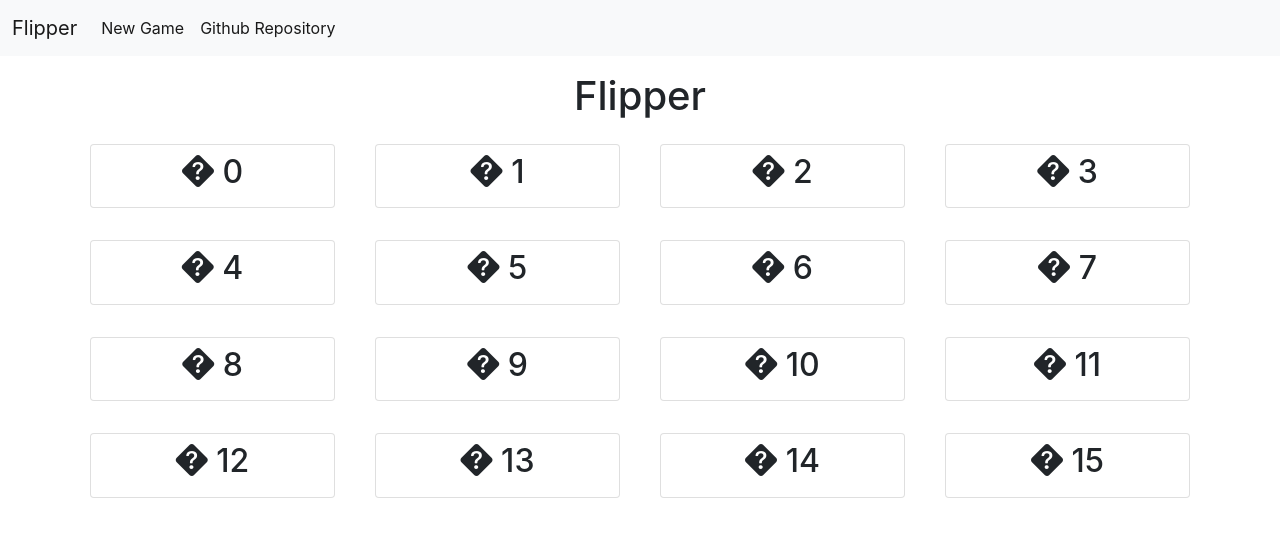
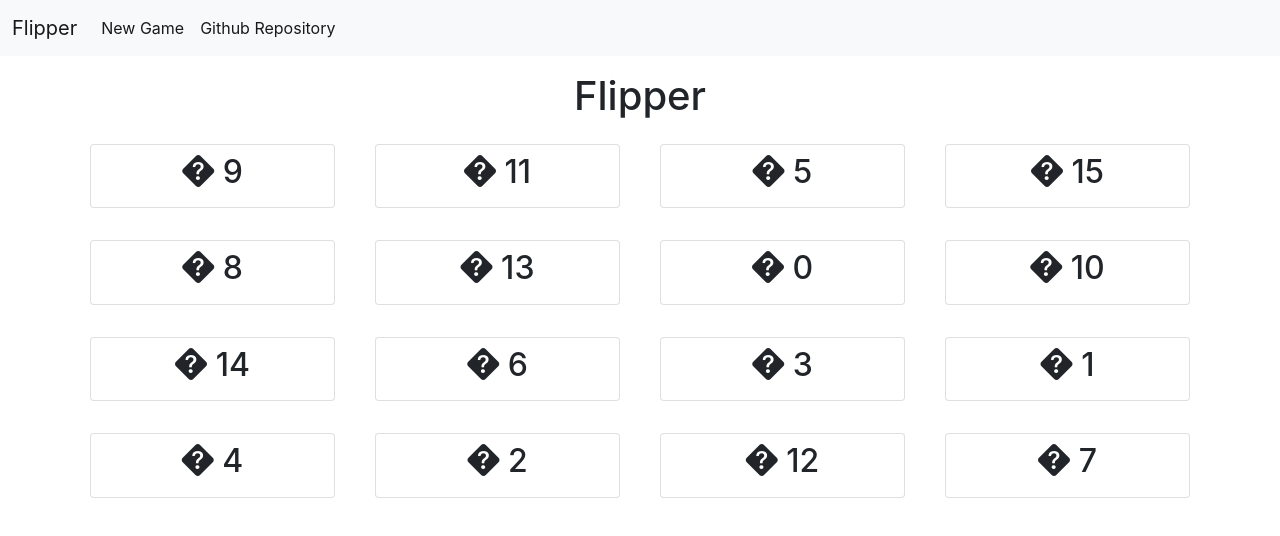
Before and after one commit to adarshpand3y/flipper, a React (Create React App) app: page / in a window 1280 px wide. Shown: the top 536 px of the page. Built offline with nearby package versions, Linux system fonts and the light colour scheme.

Commit message:
Video 4 shuffling cards and adding icons in cards

```diff
--- a/src/Components/Card.js
+++ b/src/Components/Card.js
@@ -1,11 +1,22 @@
 import React from 'react'
+
+const questionmarkClass = "bi bi-question-diamond-fill";
+const iconClass = ["bi bi-alarm-fill",
+    "bi bi-bell-fill",
+    "bi bi-bug-fill",
+    "bi bi-chat-left-text-fill",
+    "bi bi-controller",
+    "bi bi-git",
+    "bi bi-code-slash",
+    "bi bi-camera-reels-fill"
+];
 
 export default function Card(props) {
     return (
         <div className='col-3'>
             <center>
                 <div className="card mx-2 my-3 py-2">
-                    <h2><i className="bi bi-question-diamond-fill"></i> {props.value}</h2>
+                    <h2><i className={`${props.visible?iconClass[props.value%8]:questionmarkClass}`}></i> {props.value}</h2>
                 </div>
             </center>
         </div>
--- a/src/Components/Mainarea.js
+++ b/src/Components/Mainarea.js
@@ -13,7 +13,14 @@ export default function Mainarea(props) {
             tempCardArray.push(i);
         }
         console.log(tempCardArray);
-        setCardArray(tempCardArray);
+        let shuffledArray = [];
+        for (let i = 0; i < difficulty*difficulty; i++) {
+            const randomIndex = Math.floor(Math.random()*tempCardArray.length);
+            shuffledArray.push(tempCardArray[randomIndex]);
+            tempCardArray.splice(randomIndex, 1);
+        }
+        console.log(shuffledArray);
+        setCardArray(shuffledArray);
         // eslint-disable-next-line react-hooks/exhaustive-deps
     }, [])
 
@@ -22,7 +29,7 @@ export default function Mainarea(props) {
             <h1 className="text-center">Flipper</h1>
             <div className="row">
                 {cardArray.map((element)=>{
-                    return <Card key={element} value={element} />
+                    return <Card key={element} visible={false} value={element} />
                 })}
             </div>
         </div>
```
